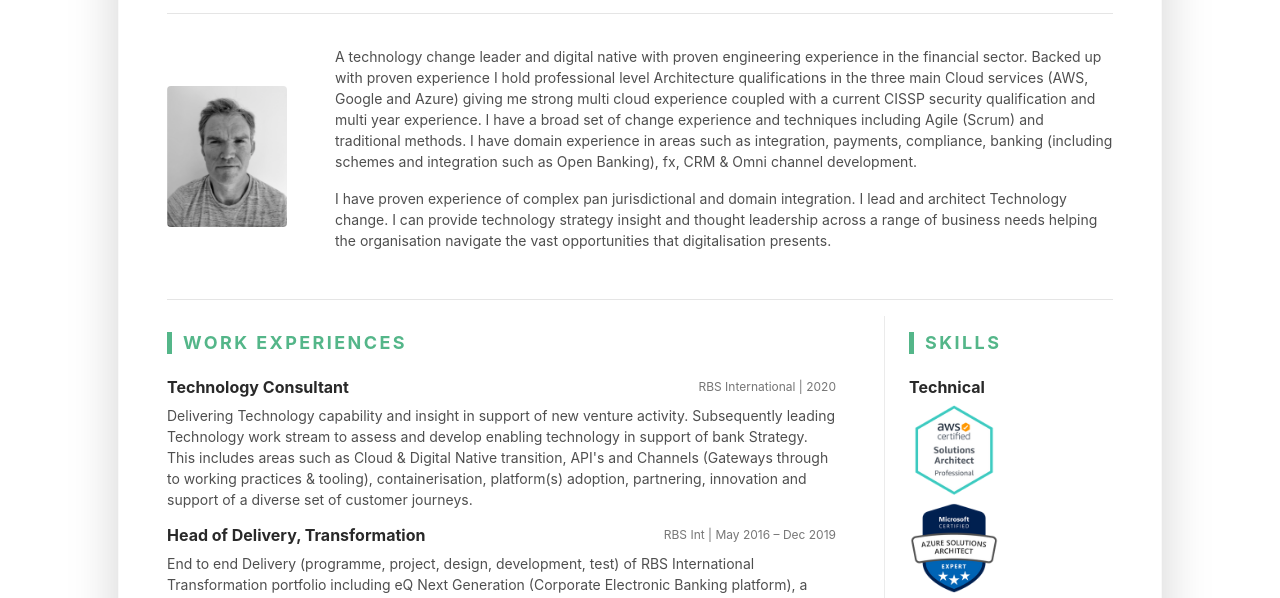
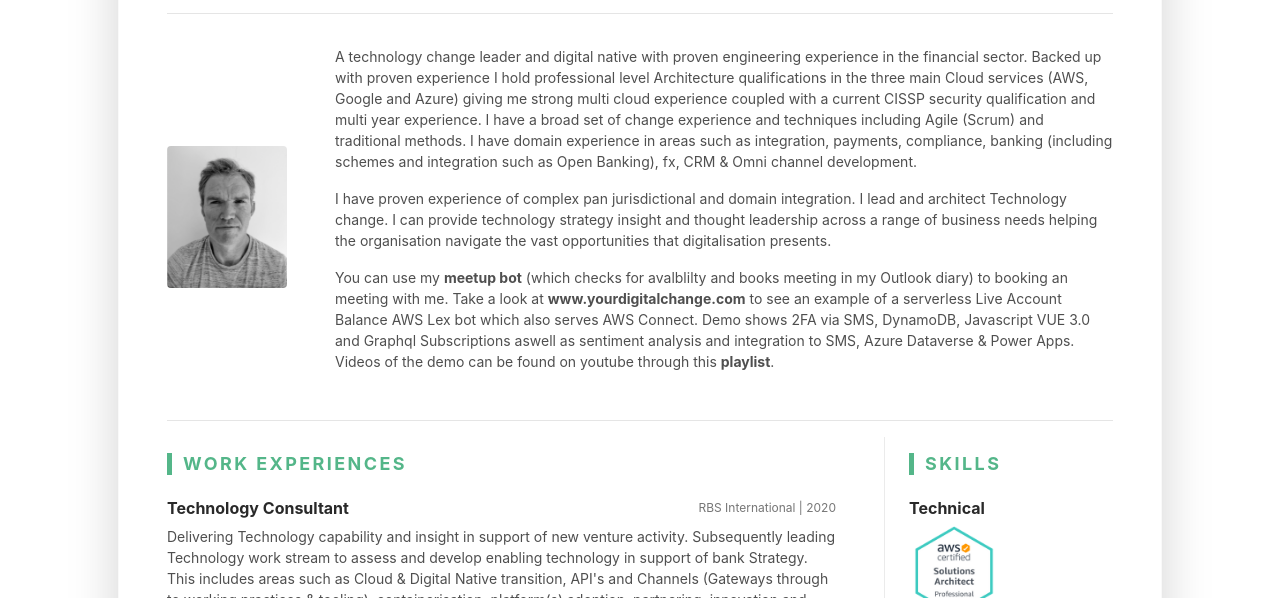
Before and after one commit to matt251/CV, a plain HTML site: page index.html in a window 1280 px wide. Shown: the part 196-794 px from the top of the page. Drawn offline with nearby package versions, Linux system fonts and the light colour scheme; no server answers.

Commit message:
added demo sites

```diff
--- a/index.html
+++ b/index.html
@@ -64,8 +64,15 @@
 								I have proven experience of complex pan jurisdictional and domain integration.
 
 								I lead and architect Technology change. I can provide technology strategy insight and thought leadership across a range of business needs helping the organisation navigate the vast opportunities that digitalisation presents.
+
+								<p>
+								<p>
+								You can use my <a class="resume-link" href="meetup.html"> <b>meetup bot</b></a> (which checks for avalblilty and books meeting in my Outlook diary) to booking an meeting with me. Take a look at <a class="resume-link" href="http://www.yourdigitalchange.com"> <b>www.yourdigitalchange.com</b></a> to see an example of a serverless Live Account Balance AWS Lex bot which also serves AWS Connect. Demo shows 2FA via SMS, DynamoDB, Javascript VUE 3.0 and Graphql Subscriptions aswell as sentiment analysis and integration to SMS, Azure Dataverse & Power Apps</a>. Videos of the demo can be found on youtube through this <a class="resume-link" href="https://youtube.com/playlist?list=PLykMDB5sCvyXnfXT3zphfNxlczh16-WDC"> <b>playlist</b></a>.
+							</p>
 								</p>
-								</p><a class="theme-link" href="https://themes.3rdwavemedia.com/resources/sketch-template/resume-sketch-sketch-resume-template-for-software-developers/" target="_blank"></a>
+								</p>
+
+						<a class="theme-link" href="https://themes.3rdwavemedia.com/resources/sketch-template/resume-sketch-sketch-resume-template-for-software-developers/" target="_blank"></a>
 						</div><!--//media-body-->
 					</div>
 				</div><!--//resume-intro-->
```
